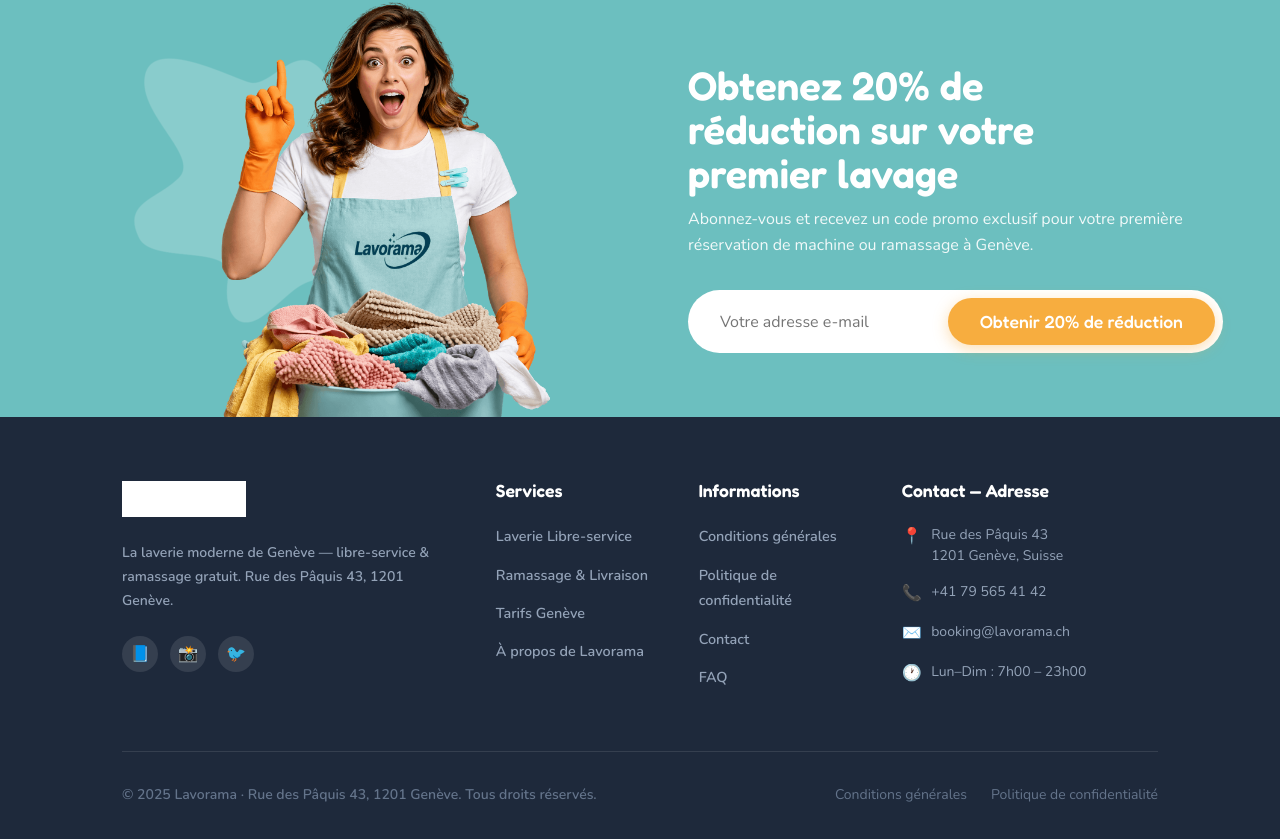
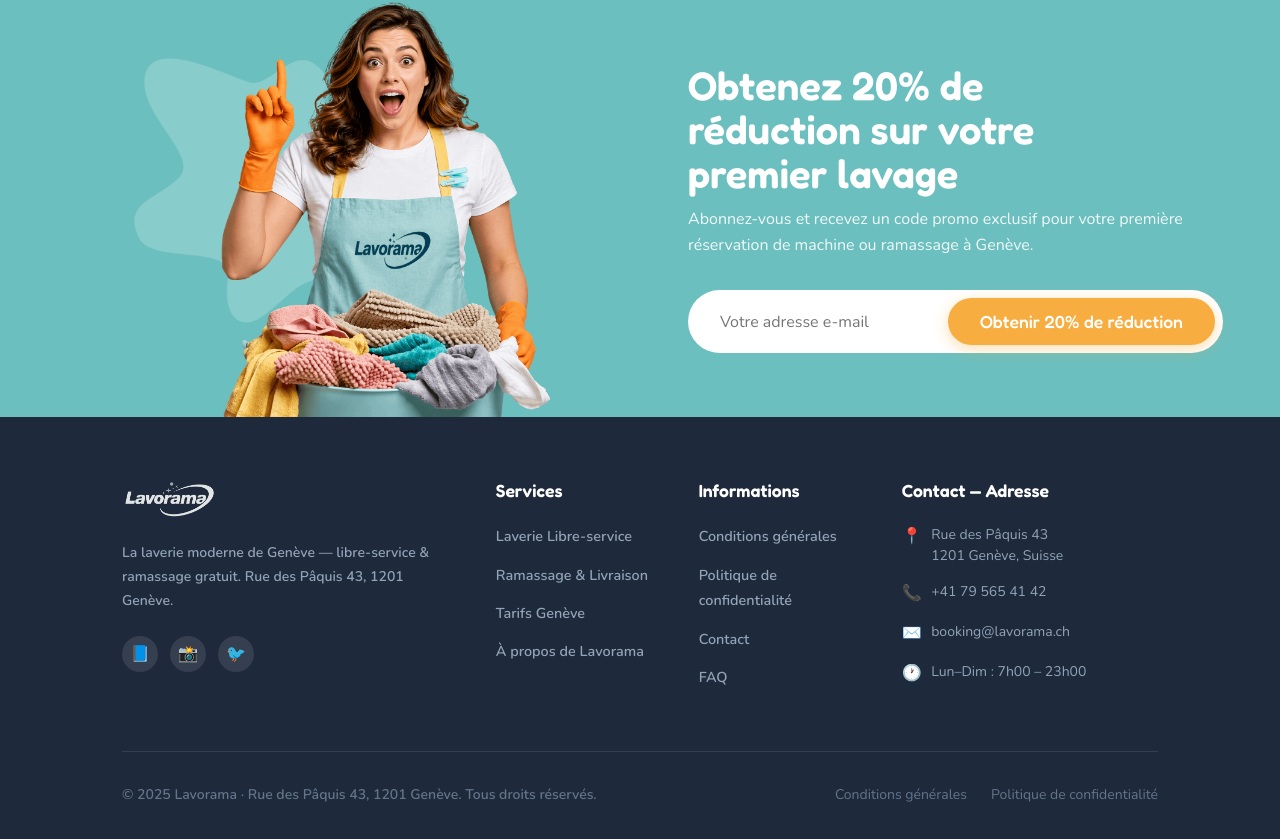
Before and after one commit to avadhshikha/lavorama-react, a React (Vite) app: page / in a window 1280 px wide. Shown: the part 4661-5500 px from the top of the page. Built offline with nearby package versions, Linux system fonts and the light colour scheme.

Commit message:
feat: replace inverted JPG logo with new official white PNG logo in the footer

```diff
--- a/src/components.jsx
+++ b/src/components.jsx
@@ -88,7 +88,7 @@
       <div className="container">
         <div className="footer-grid">
           <div className="footer-col" style={{ paddingRight: '1rem' }}>
-            <img src="/reset/imgi_67_lavorama-log-1-300x87.jpg" alt="Lavorama Geneva" style={{ height: '36px', marginBottom: '1.5rem', filter: 'brightness(0) invert(1)' }} />
+            <img src="/reset/Lavorama white.png" alt="Lavorama Geneva" style={{ height: '36px', marginBottom: '1.5rem' }} />
             <p style={{ color: '#94A3B8', fontSize: '0.875rem', lineHeight: 1.7 }}>{f.tagline}</p>
             <div style={{ display: 'flex', gap: '0.75rem', marginTop: '1.25rem' }}>
               {['📘', '📸', '🐦'].map((icon, i) => (
```
Also changed, not shown: public/reset/Lavorama white.png (added).
